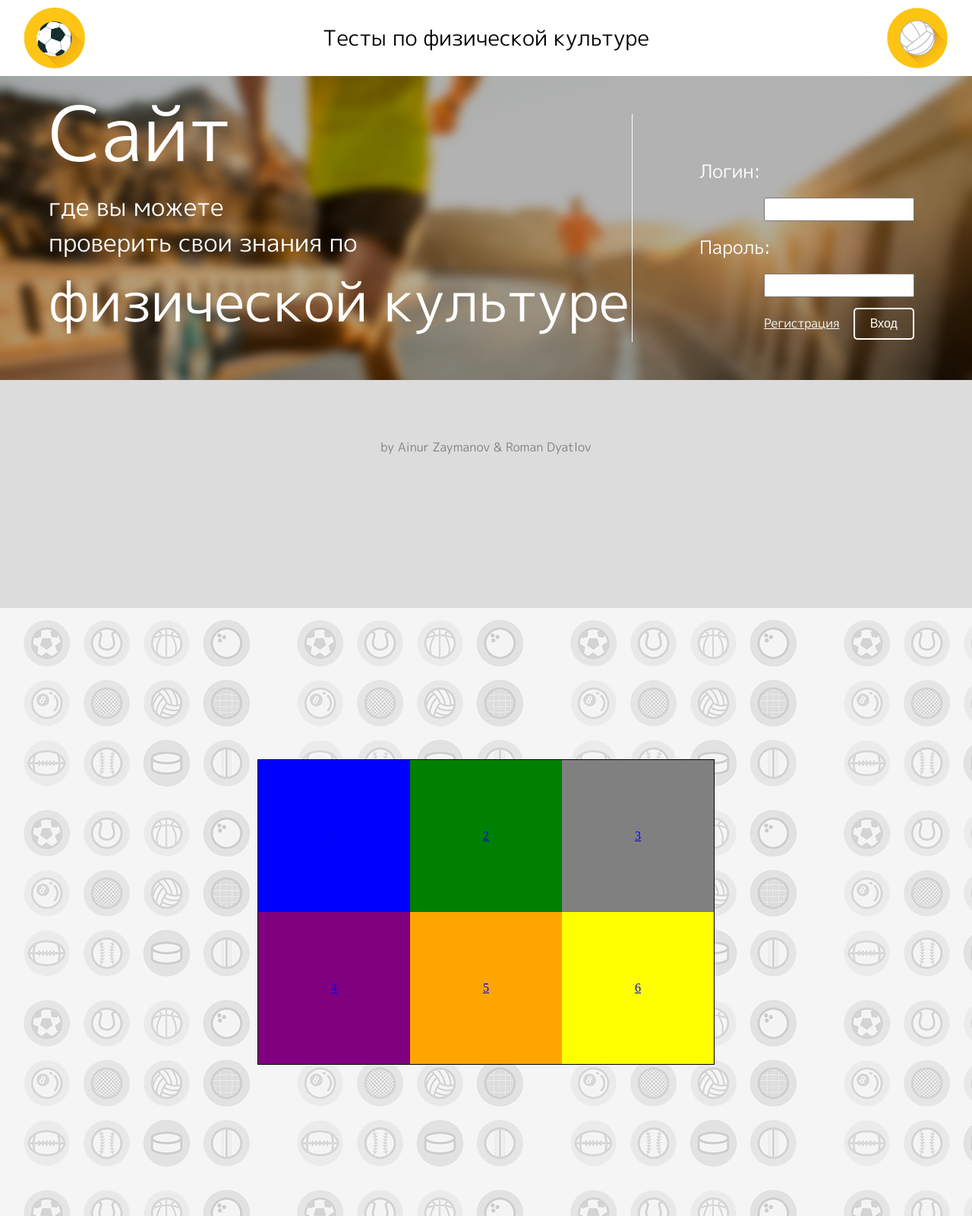
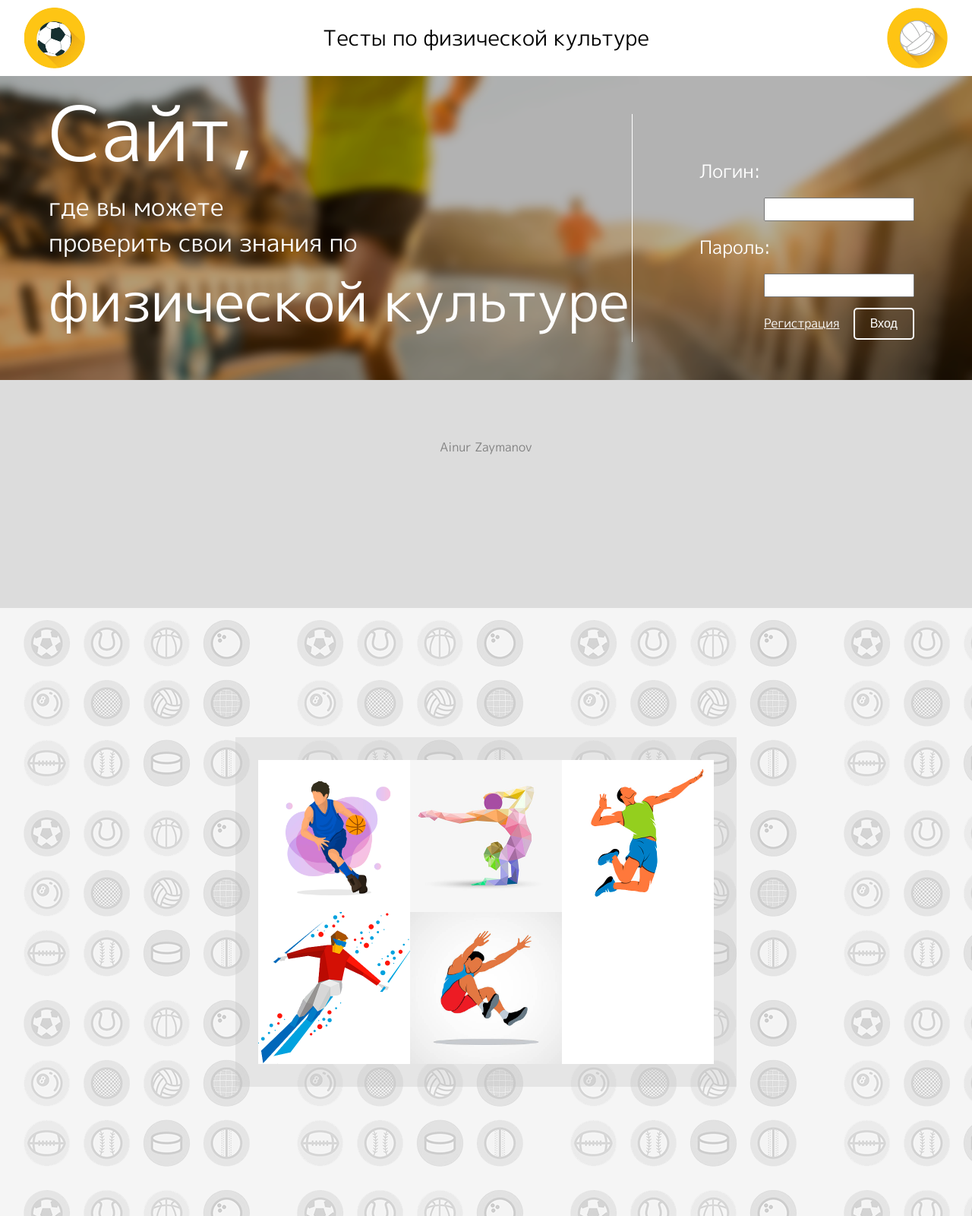
Before and after one commit to Bitardd/sport_test, a PHP site: page / in a window 1280 px wide. Shown: the whole page at 76% size. Run offline with PHP 8.4, Linux system fonts and the light colour scheme; some libraries are stand-ins or nearby versions.

Commit message:
1.4 version

```diff
--- a/css/style.css
+++ b/css/style.css
@@ -19,7 +19,6 @@ header {
 	height: 100px;
 	width: 100%;
 	background: white;
-	box-shadow: 0 0 10px rgba(0,0,0,.3);
 }
 
 	.header {
@@ -154,6 +153,14 @@ header {
 						cursor: pointer;
 					}
 
+					.login_button:hover {
+						transition: 0.2s;
+						background-color: rgba(0,0,0,.2);
+					}
+					.login_button:not(:hover){
+						transition: 0.2s;
+						background-color: rgba(0,0,0,0);
+					}
 					.reg_link {
 						margin-right: 5%;
 						color: white;
@@ -179,10 +186,10 @@ header {
 	.content{
 		width: 600px;
 		height: 400px;
-		border: 1px solid black;
 		margin: auto;
 		position: absolute;
 		top: 0; left: 0; bottom: 0; right: 0;
+		border: 30px solid rgba(192,192,192,.3);
 	}
 		.test_block{
 			text-align: center;
@@ -190,29 +197,45 @@ header {
 			width: 200px;
 			height: 200px;
 			float: left;
-			background-color: red;
 		}
 			.test_block a{
 				display: block;
+				color: white;
+				text-decoration: none;
+				font-family: 'M PLUS 1p', sans-serif;
+				font-size: 28px;
+				color: rgba(0,0,0,0);
 			}
 			.test_block a:hover{
-				background-color: rgba(0,0,0,.4);
+				transition: 0.2s;
+				background-color: rgba(0,0,0,.5);
+				color: white;
+			}
+			.test_block a:not(:hover){
+				transition: 0.2s;
+				background-color: rgba(0,0,0,0);
+				color: rgba(0,0,0,0);
 			}
 		.sport1{
-			background-color: blue;
+			background-image: url(../media/flat-basketball-player-vector-illustration.jpg);
+			background-size: 100%;
 		}
 		.sport2{
-			background-color: green;
+			background-image: url(../img/gymnast_test.png);
+			background-size: 100%;
 		}
 		.sport3{
-			background-color: gray;
+			background-image: url(../img/volley_test.jpg);
+			background-size: 100%;
 		}
 		.sport4{
-			background-color: purple;
+			background-image: url(../img/skiing_test.png);
+			background-size: 100%;
 		}
 		.sport5{
-			background-color: orange;
+			background-image: url(../media/602290260-612x612.jpg);
+			background-size: 100%;
 		}
 		.sport6{
-			background-color: yellow;
+			background-color: white;
 		}
--- a/index.html
+++ b/index.html
@@ -5,8 +5,13 @@
 	<title>test</title>
 	<link href="css/style.css" rel="stylesheet" type="text/css">
 	<link href="https://fonts.googleapis.com/css?family=M+PLUS+1p" rel="stylesheet">
+	<script type="text/javascript" src="https://yastatic.net/jquery/3.1.1/jquery.min.js" defer=""></script>
 </head>
 <body>
+<style type="text/css">#hellopreloader>p{display:none;}#hellopreloader_preload{display: block;position: fixed;z-index: 99999;top: 0;left: 0;width: 100%;height: 100%;min-width: 1000px;background: #F89406 url(http://hello-site.ru//main/images/preloads/tail-spin.svg) center center no-repeat;background-size:78px;}</style>
+<div id="hellopreloader"><div id="hellopreloader_preload"></div><p><a href="http://hello-site.ru"></a></p></div>
+<script type="text/javascript">var hellopreloader = document.getElementById("hellopreloader_preload");function fadeOutnojquery(el){el.style.opacity = 1;var interhellopreloader = setInterval(function(){el.style.opacity = el.style.opacity - 0.05;if (el.style.opacity <=0.05){ clearInterval(interhellopreloader);hellopreloader.style.display = "none";}},16);}window.onload = function(){setTimeout(function(){fadeOutnojquery(hellopreloader);},1000);};</script>
+<!-- HelloPreload http://hello-site.ru/preloader/ -->
 	<div id="pagewarp">
 		<div id="section1">
 			<header>
@@ -24,7 +29,7 @@
 			<div id="second_header">
 				<div class="second_header_dark">
 					<div class="desc_login">
-						<span class="first_line_desc_login">Сайт</span>
+						<span class="first_line_desc_login">Сайт,</span>
 						<br>
 						<span class="second_line_desc_login">где вы можете</span>
 						<br>
@@ -57,28 +62,28 @@
 				</div>
 			</div>
 		<div class="header_footer">
-			<span class="developer_desk">by Ainur Zaymanov & Roman Dyatlov </span>
+			<span class="developer_desk">Ainur Zaymanov</span>
 		</div>
 	</div>
 	<div id="section2">
 		<div class="content">
 			<div class="test_block sport1">
-				<a href="#">1</a>
+				<a href="#">Баскетбол</a>
 			</div>
 			<div class="test_block sport2">
-				<a href="#">2</a>
+				<a href="#">Гимнастика</a>
 			</div>
 			<div class="test_block sport3">
-				<a href="#">3</a>
+				<a href="#">Волейбол</a>
 			</div>
 			<div class="test_block sport4" >
-				<a href="#">4</a>
+				<a href="#">Лыжи</a>
 			</div>
 			<div class="test_block sport5">
-				<a href="#">5</a>
+				<a href="#">Атлетика</a>
 			</div>
 			<div class="test_block sport6">
-				<a href="#">6</a>
+				<a href="#">Скоро</a>
 			</div>
 		</div>
 	</div>
```
Also changed, not shown: img/basket_test.jpg (added), img/gymnast_test.png (added), img/skiing_test.png (added), img/volley_test.jpg (added), js/common.js (added), js/template.js (deleted), media/512_Kiss-Smiley-Transparent-Background.png (added), media/602290260-612x612.jpg (added), media/90322260-woman-performing-rhythmic-gymnastics-flat-design.jpg (added), media/abstract-volleyball-player-vector-13206453.jpg (added), media/flat-basketball-player-vector-illustration.jpg (added), media/flat-girl-making-gymnastics-exercise-vector-18208101.jpg (added), media/flat-ski-jumping-winter-olympics-korea-vector-illustration.jpg (added), media/flat-sports-ball-volleyball-with-long-shadow-vector-5312727.jpg (added), 2 more files.
